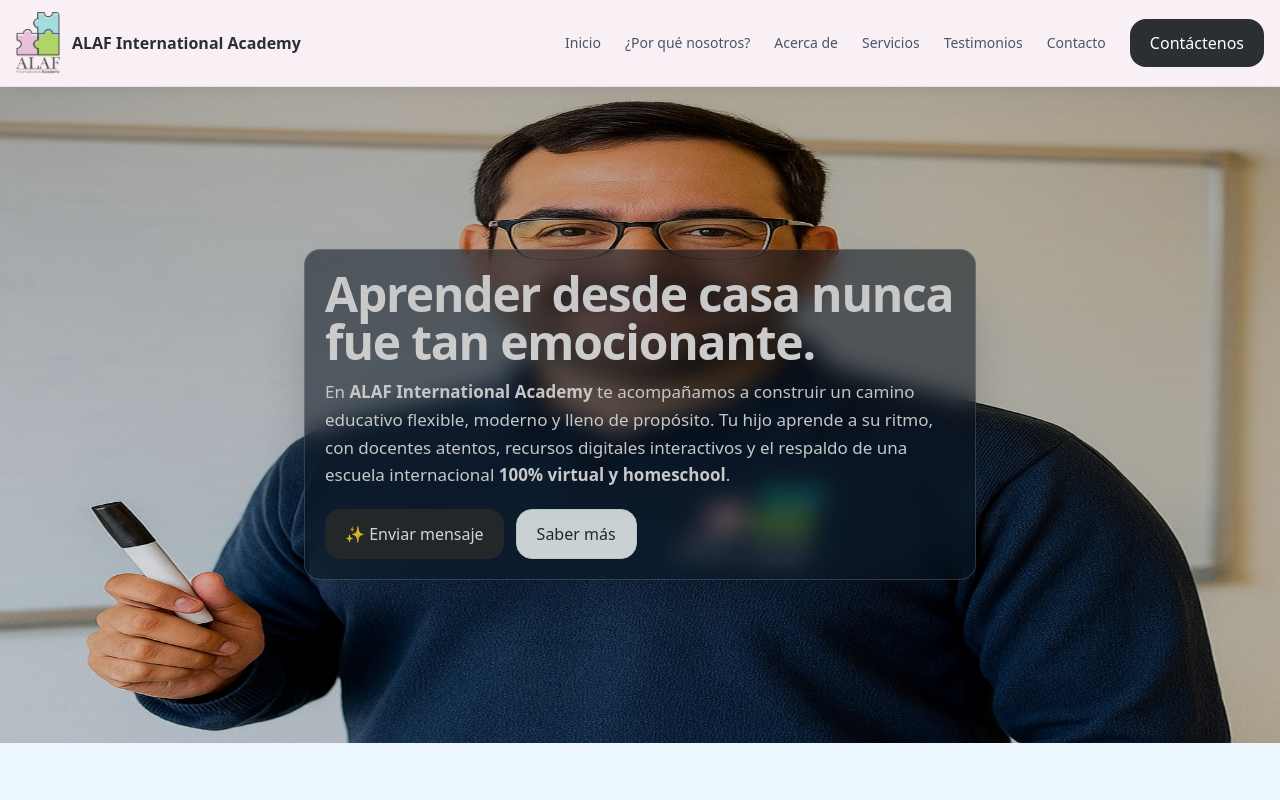
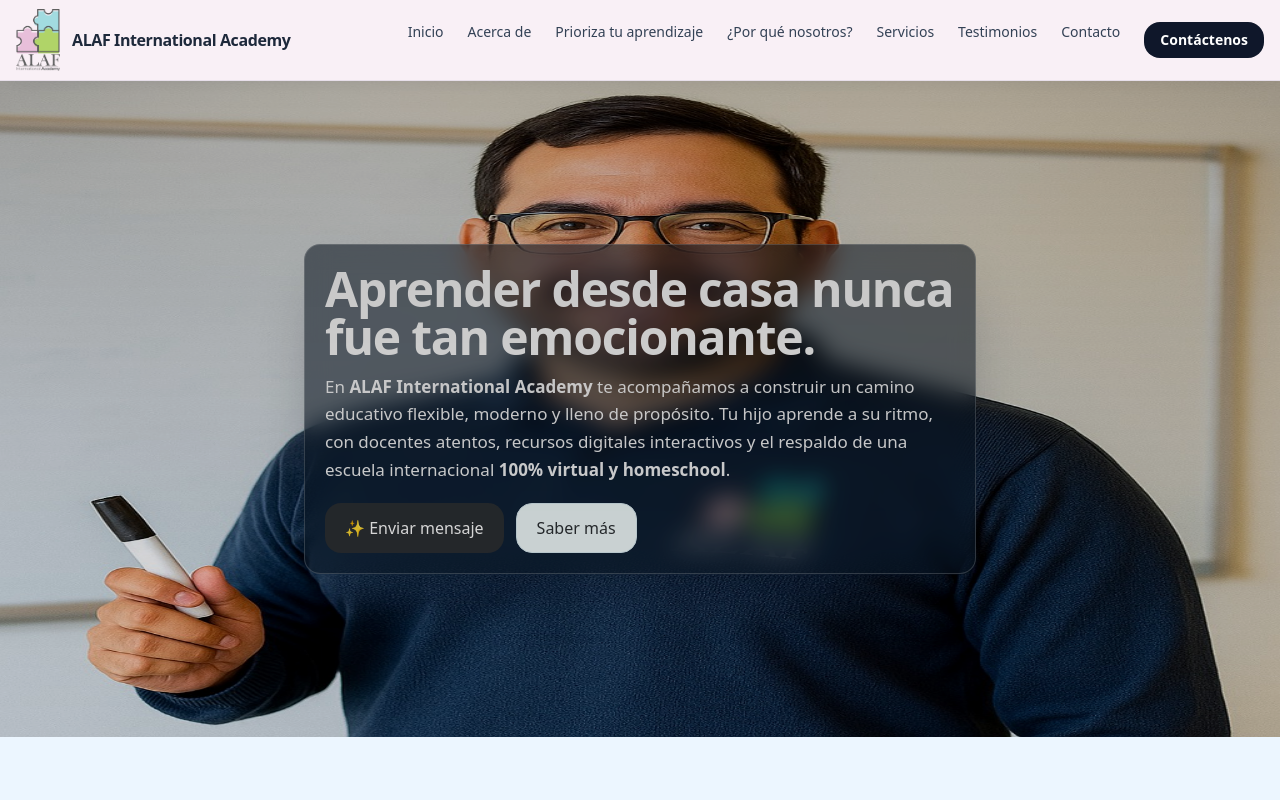
Before and after one commit to lulabtechnology/Alaf, a Next.js app: page / in a window 1280 px wide. Shown: the top 800 px of the page. Built offline with nearby package versions, Linux system fonts and the light colour scheme.

Commit message:
Update navbar.tsx

```diff
--- a/app/(site)/components/navbar.tsx
+++ b/app/(site)/components/navbar.tsx
@@ -1,47 +1,86 @@
-'use client';
-import Image from 'next/image';
-import Link from 'next/link';
-import { Button } from '@/components/ui/button';
-import { Menu } from 'lucide-react';
-import { useState } from 'react';
-
-
-const nav = [
-{ href: '#inicio', label: 'Inicio' },
-{ href: '#por-que-nosotros', label: '¿Por qué nosotros?' },
-{ href: '#acerca', label: 'Acerca de' },
-{ href: '#servicios', label: 'Servicios' },
-{ href: '#testimonios', label: 'Testimonios' },
-{ href: '#contacto', label: 'Contacto' },
-];
-
+// app/(site)/components/navbar.tsx
+"use client";
+import Image from "next/image";
+import Link from "next/link";
+import { useEffect, useState } from "react";
 
 export function Navbar() {
   const [open, setOpen] = useState(false);
+
+  // cierra el menú al navegar
+  useEffect(() => {
+    const handler = () => setOpen(false);
+    window.addEventListener("hashchange", handler);
+    return () => window.removeEventListener("hashchange", handler);
+  }, []);
+
+  const links = [
+    { href: "#inicio", label: "Inicio" },
+    { href: "#about", label: "Acerca de" },
+    { href: "#benefits", label: "Prioriza tu aprendizaje" },
+    { href: "#por-que-nosotros", label: "¿Por qué nosotros?" },
+    { href: "#servicios", label: "Servicios" },
+    { href: "#testimonios", label: "Testimonios" },
+    { href: "#contacto", label: "Contacto" },
+  ];
+
   return (
-<header className="sticky top-0 z-50 border-b border-white/10 backdrop-blur bg-base-bg/70">
-<div className="container-max flex items-center justify-between py-3">
+    <header className="sticky top-0 z-50 border-b bg-white/80 backdrop-blur supports-[backdrop-filter]:bg-white/60">
+      <div className="mx-auto flex max-w-7xl items-center justify-between px-4"
+           style={{height:"80px"}}> {/* top bar más grande */}
         <Link href="#inicio" className="flex items-center gap-3">
-<Image src="/alaf/logo.png" alt="ALAF logo" width={44} height={44} className="rounded" />
-<span className="font-semibold">ALAF International Academy</span>
+          <Image
+            src="/alaf/logo.png"
+            alt="ALAF International Academy"
+            width={44}
+            height={44}
+            priority
+          />
+          <span className="font-semibold tracking-tight text-slate-800">
+            ALAF International Academy
+          </span>
         </Link>
-<nav className="hidden md:flex items-center gap-6">
-{nav.map((n) => (
-<a key={n.href} href={n.href} className="text-sm text-gray-200 hover:text-white">{n.label}</a>
+
+        <nav className="hidden gap-6 md:flex">
+          {links.map((l) => (
+            <a key={l.href} href={l.href}
+               className="text-sm font-medium text-slate-700 hover:text-slate-900">
+              {l.label}
+            </a>
           ))}
-<a href="#contacto"><Button>Contáctenos</Button></a>
+          <a
+            href="#contacto"
+            className="rounded-2xl bg-slate-900 px-4 py-2 text-sm font-semibold text-white hover:opacity-90"
+          >
+            Contáctenos
+          </a>
         </nav>
-<button className="md:hidden" aria-label="Abrir menú" onClick={() => setOpen(!open)}>
-<Menu />
+
+        <button
+          className="md:hidden rounded-xl border px-3 py-2 text-slate-700"
+          onClick={() => setOpen((v) => !v)}
+          aria-label="Abrir menú"
+        >
+          ☰
         </button>
       </div>
+
+      {/* móvil */}
       {open && (
-<div className="md:hidden border-t border-white/10">
-<div className="container-max py-3 flex flex-col gap-3">
-{nav.map((n) => (
-<a key={n.href} href={n.href} onClick={() => setOpen(false)} className="text-sm">{n.label}</a>
+        <div className="md:hidden border-t bg-white/95 backdrop-blur">
+          <div className="mx-auto flex max-w-7xl flex-col gap-2 px-4 py-3">
+            {links.map((l) => (
+              <a key={l.href} href={l.href}
+                 className="rounded-lg px-3 py-2 text-slate-700 hover:bg-slate-50">
+                {l.label}
+              </a>
             ))}
-<a href="#contacto" onClick={() => setOpen(false)}><Button className="w-full">Contáctenos</Button></a>
+            <a
+              href="#contacto"
+              className="rounded-2xl bg-slate-900 px-4 py-2 text-sm font-semibold text-white"
+            >
+              Contáctenos
+            </a>
           </div>
         </div>
       )}
```
Lines whose indentation alone changed are shown as unchanged.
